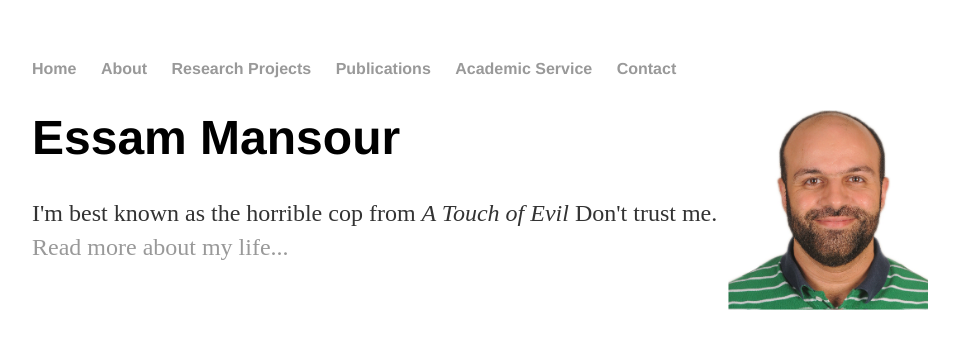
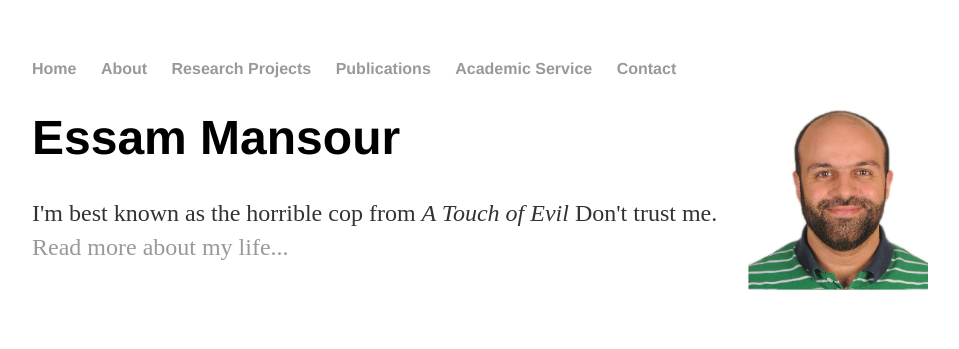
Before and after one commit to mansoure/mansoure.github.io, a Jekyll site: the page built from index.html, in a window 1280 px wide. Shown: the top 349 px of the page, without its empty margins (160-1119 px from the left). Built offline with Jekyll 4.4.1, drawn with Linux system fonts in a browser that asks for light colours.

Commit message:
Update index.html

```diff
--- a/index.html
+++ b/index.html
@@ -5,7 +5,7 @@ title: Essam Mansour's Website
 <div class="blurb">
 
 	<div class="img">
-		  <img style="float: right;" alt="thumbnail of Essam" src="images/essam.jpg" width="200px" height="200px" />
+		  <img style="float: right;" alt="thumbnail of Essam" src="images/essam.jpg" width="180px" height="180px" />
 	</div>
 	<div class="text">
 		<h1>Essam Mansour</h1>
```
